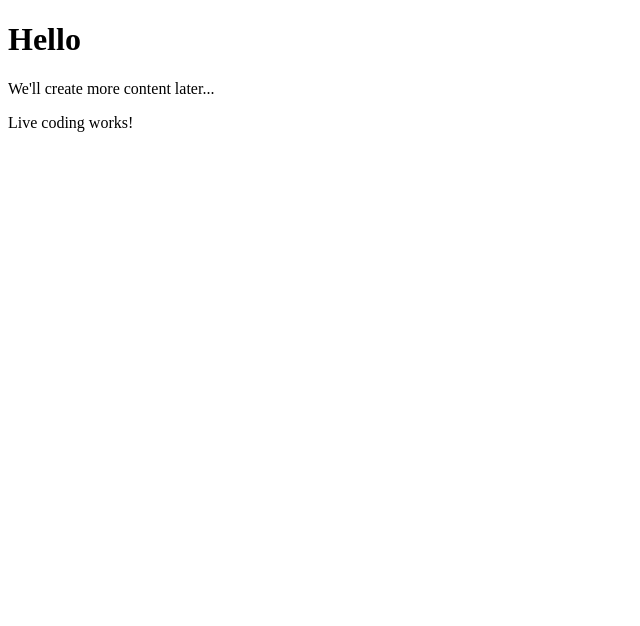
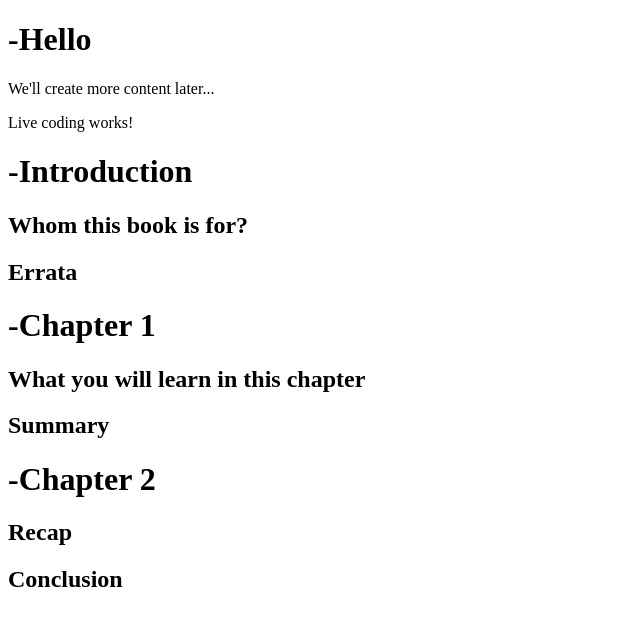
Before and after one commit to ujwaljha/ujwaljha.github.io, a plain HTML site: page index.html in a window 1280 px wide. Shown: the whole page, without its empty margins (0-640 px from the left). Drawn offline with nearby package versions, Linux system fonts and the light colour scheme.

Commit message:
Update index.html

```diff
--- a/index.html
+++ b/index.html
@@ -19,3 +19,82 @@
 </body>
 
 </html>
+<!DOCTYPE html>
+
+<html>
+
+<head>
+
+  <title>Table of Contents</title>
+
+  <link href="style.css" rel="stylesheet" />
+
+</head>
+
+<body>
+
+  <h1>Introduction</h1>
+
+  <div>
+
+    <h2>Whom this book is for?</h2>
+
+    <h2>Errata</h2>
+
+  </div>
+
+  <h1>Chapter 1</h1>
+
+  <div>
+
+    <h2>What you will learn in this chapter</h2>
+
+    <h2>Summary</h2>
+
+  </div>
+
+  <h1>Chapter 2</h1>
+
+  <div>
+
+    <h2>Recap</h2>
+
+    <h2>Conclusion</h2>
+
+  </div>
+
+  <script src="node_modules/jquery/dist/jquery.js"></script>
+
+  <script>
+
+    $(document).ready(function () {
+
+      $('h1').prepend('<span class="node">-</span>');
+
+      $('h1').click(
+
+          function () {
+
+            var node = $(this).children('.node');
+
+            $(this).next().fadeToggle(500, 'swing',
+
+                function () {
+
+                  var mark = node.text();
+
+                  mark = mark === '-' ? '+' : '-';
+
+                  node.text(mark);
+
+                });
+
+          })
+
+    });
+
+  </script>
+
+</body>
+
+</html>
```
